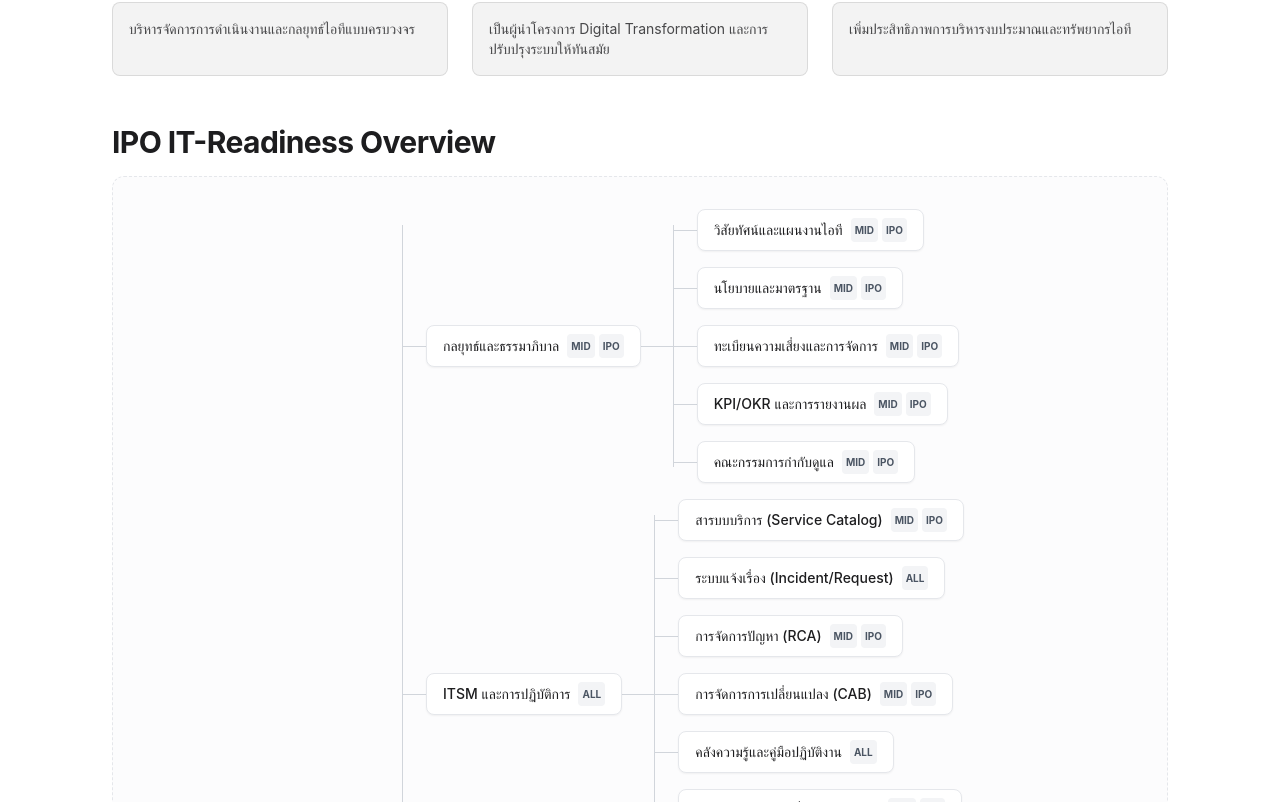
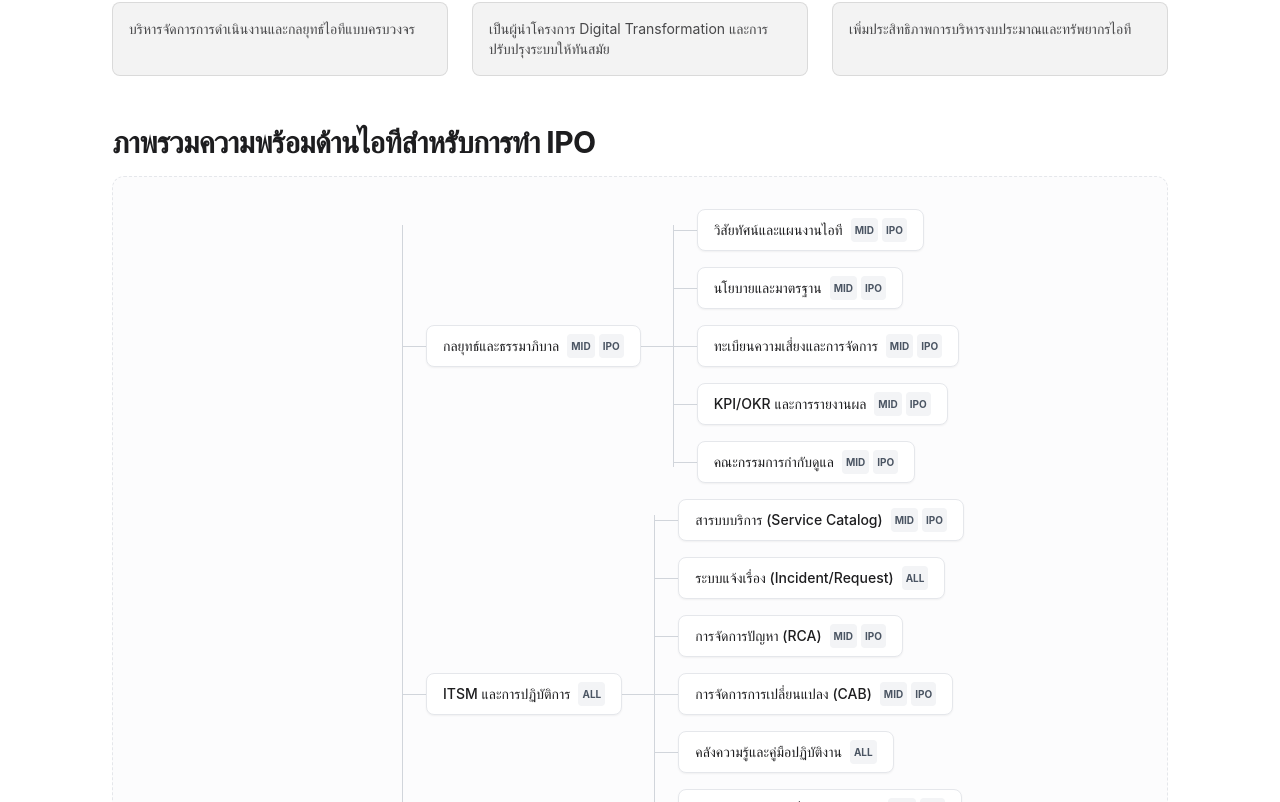
Before and after one commit to armkong33120/Resume_CV_F, a Next.js app: page /work/it-manager-start-to-end in a window 1280 px wide. Shown: the part 858-1660 px from the top of the page. Built offline with nearby package versions, Linux system fonts and the light colour scheme.

Commit message:
feat: localize Timeline & Governance section in ITManagerIPO

```diff
--- a/components/ITManagerIPO.tsx
+++ b/components/ITManagerIPO.tsx
@@ -1,11 +1,55 @@
 import ITReadinessMindmap from '@/components/ITReadinessMindmap';
+import { useLanguage } from '@/components/LanguageContext';
+import { getTranslation } from '@/lib/translations';
 
 export default function ITManagerIPO() {
+    const { language } = useLanguage();
+    const t = getTranslation(language);
+
+    const content = {
+        title: {
+            en: "IPO IT-Readiness Overview",
+            th: "ภาพรวมความพร้อมด้านไอทีสำหรับการทำ IPO"
+        },
+        sectionTitle: {
+            en: "Timeline & Governance",
+            th: "ระยะเวลาและธรรมาภิบาล"
+        },
+        p1: {
+            en: (
+                <>
+                    IPO IT-readiness typically takes <strong>6–12 months</strong> for a mid-sized company, assuming the core systems already exist.
+                    The timeline is driven less by technology and more by governance, evidence, and organizational discipline.
+                </>
+            ),
+            th: (
+                <>
+                    การเตรียมความพร้อมด้านไอทีสำหรับ IPO โดยทั่วไปใช้เวลา <strong>6–12 เดือน</strong> สำหรับบริษัทขนาดกลาง หากมีระบบหลักอยู่แล้ว
+                    ระยะเวลาจะขึ้นอยู่กับเทคโนโลยีไม่มากเท่ากับธรรมาภิบาล หลักฐานอ้างอิง และวินัยขององค์กร
+                </>
+            )
+        },
+        p2: {
+            en: (
+                <>
+                    Companies that already have structured access control, change management, and audit trails can compress this to <strong>3–6 months</strong>;
+                    companies with ad-hoc operations should expect <strong>12–18 months</strong>.
+                </>
+            ),
+            th: (
+                <>
+                    บริษัทที่มีระบบการควบคุมการเข้าถึง การจัดการการเปลี่ยนแปลง และ Audit Trails ที่เป็นระบบอยู่แล้ว สามารถลดเวลาเหลือ <strong>3–6 เดือน</strong>
+                    ในขณะที่บริษัทที่มีการทำงานแบบไม่มีแบบแผนชัดเจน (Ad-hoc) ควรเผื่อเวลาไว้ที่ <strong>12–18 เดือน</strong>
+                </>
+            )
+        }
+    };
+
     return (
         <div className="mt-8 xs:mt-12 space-y-8 xs:space-y-12">
             <div className="space-y-4">
                 <h2 className="text-xl xs:text-2xl sm:text-3xl font-bold tracking-tight text-foreground">
-                    IPO IT-Readiness Overview
+                    {content.title[language]}
                 </h2>
 
                 {/* Render the code-based mindmap */}
@@ -13,14 +57,12 @@ export default function ITManagerIPO() {
             </div>
 
             <div className="bg-foreground/5 rounded-lg p-6 xs:p-8 space-y-4 border border-border">
-                <h3 className="text-lg font-semibold text-primary">Timeline & Governance</h3>
+                <h3 className="text-lg font-semibold text-primary">{content.sectionTitle[language]}</h3>
                 <p className="text-foreground/90 leading-relaxed text-sm sm:text-base">
-                    IPO IT-readiness typically takes <strong>6–12 months</strong> for a mid-sized company, assuming the core systems already exist.
-                    The timeline is driven less by technology and more by governance, evidence, and organizational discipline.
+                    {content.p1[language]}
                 </p>
                 <p className="text-foreground/90 leading-relaxed text-sm sm:text-base">
-                    Companies that already have structured access control, change management, and audit trails can compress this to <strong>3–6 months</strong>;
-                    companies with ad-hoc operations should expect <strong>12–18 months</strong>.
+                    {content.p2[language]}
                 </p>
             </div>
         </div>
```
